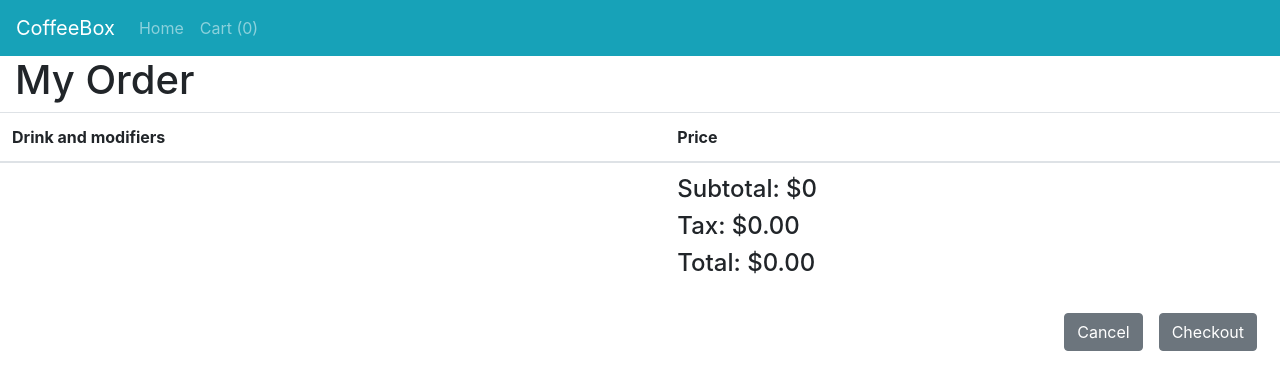
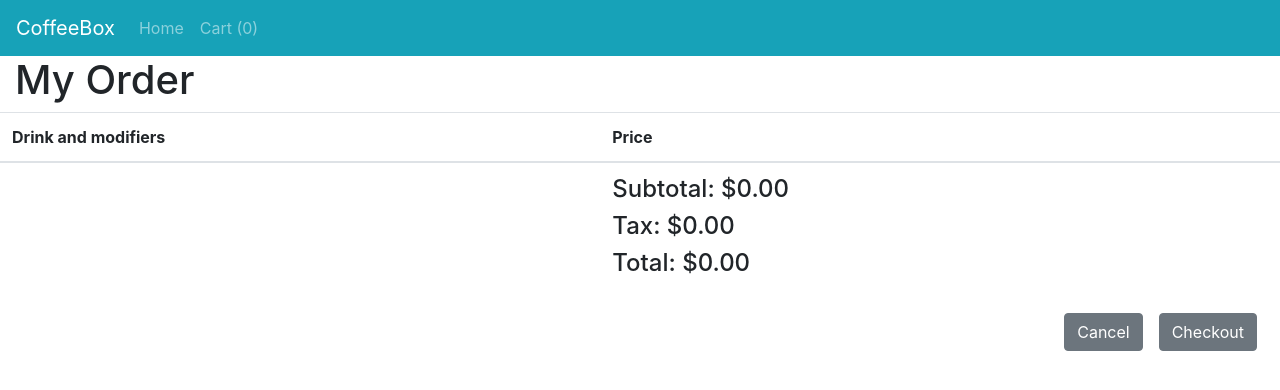
Before and after one commit to TylerPham/coffeebox, a Vue app: page /#/cart in a window 1280 px wide. Shown: the top 390 px of the page. Built offline with nearby package versions, Linux system fonts and the light colour scheme; what vue-easy-toast would draw is missing.

Commit message:
prices display only up to two decimal places

```diff
--- a/src/pages/CartPage.vue
+++ b/src/pages/CartPage.vue
@@ -70,7 +70,7 @@ export default {
       drink.modifiers.forEach(function(modifier){
         subtotal += modifier.price * modifier.quantity;
       });
-    return subtotal
+    return (subtotal).toFixed(2)
     },
 
   showModifiers(drink){
@@ -106,7 +106,7 @@ export default {
         })
       })
         // console.log(subTotal)
-        return subTotal
+        return (subTotal).toFixed(2)
     },
 
     tax(){
```
